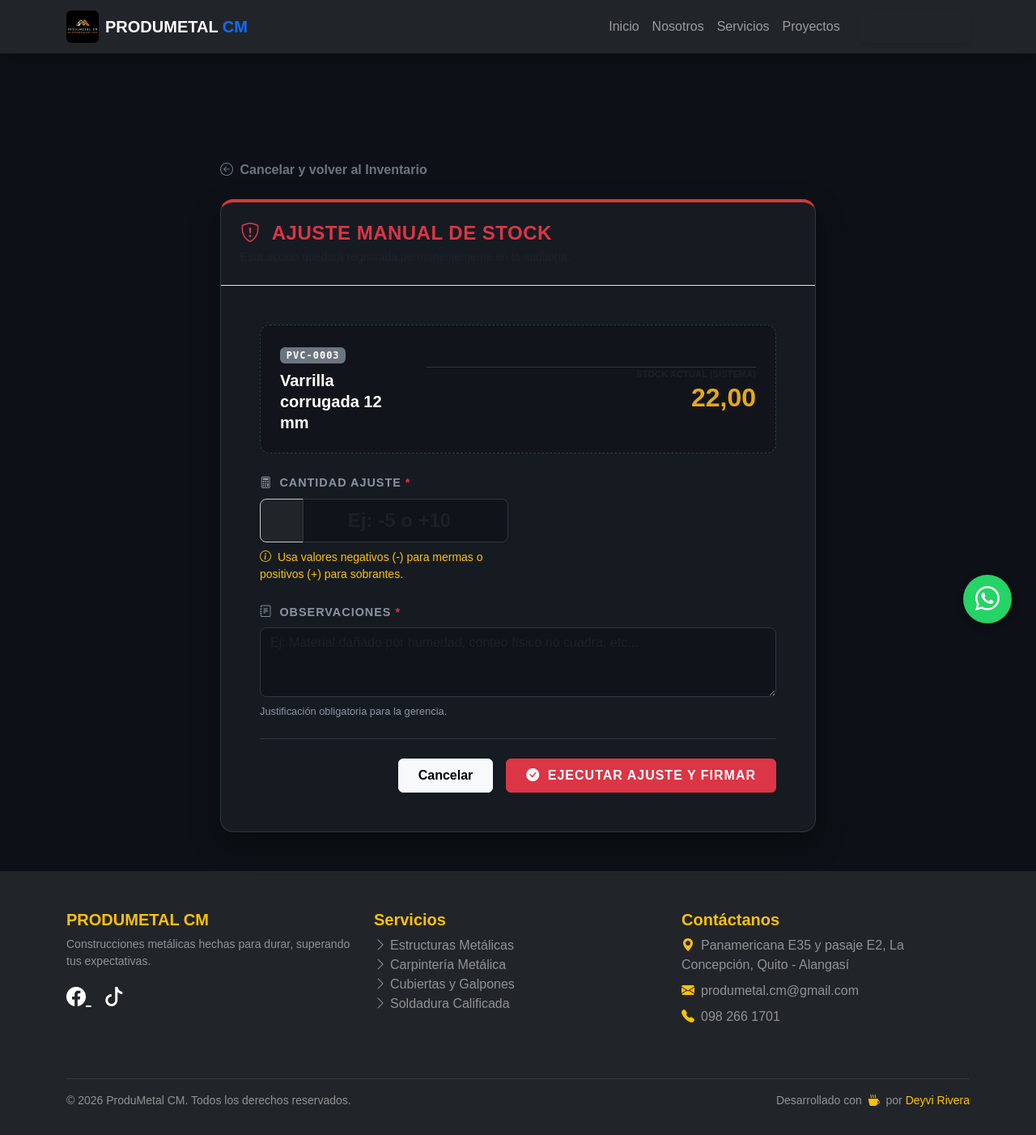
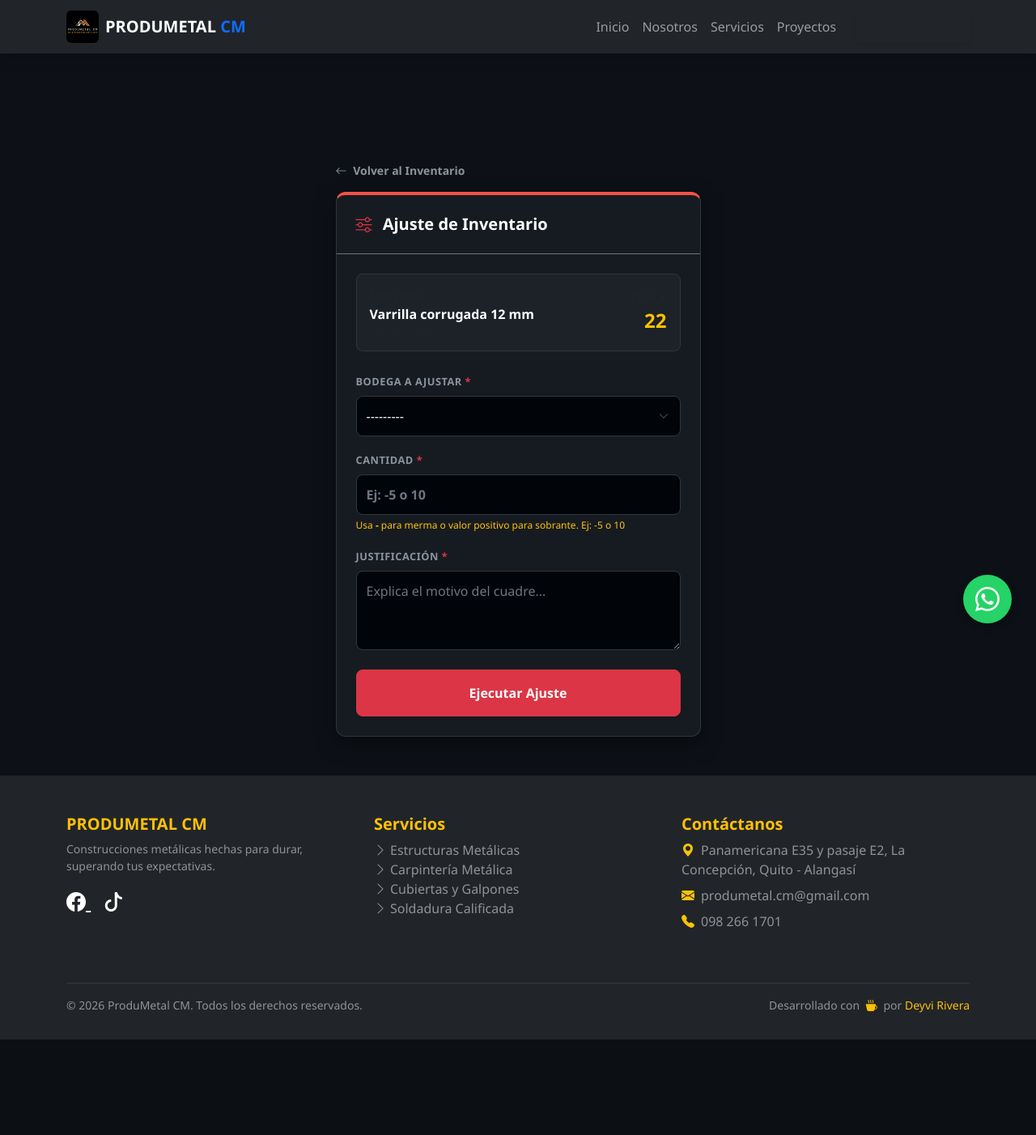
Before and after one commit to Deyvi10/Produmetal2, a Django app: page /erp/inventario/ajustar/1/ in a window 1280 px wide. Shown: the whole page at 81% size. After the commit the page ends 1284 px from the top, so only its background shows below. Run offline with Django 5.2, Linux system fonts and the light colour scheme; a user stored in the database is signed in; data comes from the database, SQL or seed files in the repository; both versions use the stored data as it was after the commit; parts of the project's set-up code (start-up, migrations or seed data) failed here and were passed over.

Commit message:
siguiendo  concambiso del erp

```diff
--- a/web/templates/web/erp/ajustar_inventario.html
+++ b/web/templates/web/erp/ajustar_inventario.html
@@ -1,14 +1,10 @@
 {% extends 'web/base.html' %}
 {% load static %}
-
-{% block extra_head %}
-<link href="https://fonts.googleapis.com/css2?family=Barlow+Condensed:wght@400;600;700;800&family=Barlow:wght@300;400;500;600&display=swap" rel="stylesheet">
-{% endblock %}
 
 {% block content %}
 <style>
     /* =========================================
-       AJUSTES - ESTILO PREMIUM MINIMALISTA
+       AJUSTES - MODO OSCURO PREMIUM & MÓVIL
        ========================================= */
     :root {
         --pm-bg: #0d1117;
@@ -16,134 +12,123 @@
         --pm-border: #30363d;
         --pm-text: #f0f6fc;
         --pm-text-muted: #8b949e;
+        --pm-danger: #f85149;
         --pm-amber: #e6a817;
-        --pm-red: #da3633;
-
-        --font-display: 'Barlow Condensed', sans-serif;
-        --font-body: 'Barlow', sans-serif;
     }
 
-    body { background-color: var(--pm-bg) !important; color: var(--pm-text) !important; font-family: var(--font-body); }
+    body { background-color: var(--pm-bg) !important; color: var(--pm-text) !important; }
 
-    /* Cajas y Tarjetas */
+    /* Contenedor adaptado a móviles */
     .card-ajuste {
         background: var(--pm-surface);
         border: 1px solid var(--pm-border);
-        border-top: 4px solid var(--pm-red);
-        border-radius: 16px;
-        box-shadow: 0 15px 35px rgba(0,0,0,0.4);
-        overflow: hidden;
+        border-top: 4px solid var(--pm-danger);
+        border-radius: 12px;
+        box-shadow: 0 8px 24px rgba(0,0,0,0.5);
     }
 
-    .info-material {
-        background: rgba(0,0,0,0.2);
-        border: 1px dashed var(--pm-border);
-        border-radius: 12px;
+    .info-pill {
+        background: rgba(255,255,255,0.03);
+        border: 1px solid var(--pm-border);
+        border-radius: 8px;
     }
 
-    /* Formularios */
-    .form-control-pm {
-        background-color: rgba(9, 13, 19, 0.5) !important;
+    /* Inputs de Alta Legibilidad para Modo Oscuro */
+    .form-control, .form-select {
+        background-color: #010409 !important; /* Fondo del input muy oscuro */
         border: 1px solid var(--pm-border) !important;
-        color: var(--pm-text) !important;
+        color: #ffffff !important; /* Texto blanco brillante al escribir */
         border-radius: 8px;
-        transition: all 0.3s ease;
-    }
-    .form-control-pm:focus {
-        border-color: var(--pm-red) !important;
-        box-shadow: 0 0 0 3px rgba(218,54,51,0.15) !important;
-        background-color: var(--pm-bg) !important;
+        padding: 12px;
+        font-size: 1rem;
     }
 
-    .label-pm {
-        font-family: var(--font-display);
+    .form-control:focus, .form-select:focus {
+        border-color: var(--pm-danger) !important;
+        box-shadow: 0 0 0 3px rgba(248, 81, 73, 0.15) !important;
+    }
+
+    /* Corregir placeholders oscuros para que se puedan leer */
+    ::placeholder { color: #6e7681 !important; opacity: 1; }
+
+    .form-label {
+        color: var(--pm-text-muted);
+        font-size: 0.8rem;
         font-weight: 700;
-        color: var(--pm-text-muted);
-        font-size: 0.9rem;
         text-transform: uppercase;
-        letter-spacing: 1px;
+        letter-spacing: 0.5px;
     }
+
+    .btn-regreso { color: var(--pm-text-muted); transition: color 0.2s; }
+    .btn-regreso:hover { color: #ffffff; }
 </style>
 
 <div class="container py-4 py-md-5" style="margin-top: 80px;">
+    <div class="row justify-content-center">
+        <div class="col-12 col-md-8 col-lg-5">
 
-    <div class="row justify-content-center">
-        <div class="col-12 col-md-10 col-lg-8">
+            <a href="{% url 'inventario_actual' %}" class="text-decoration-none btn-regreso mb-3 d-inline-block fw-bold small">
+                <i class="bi bi-arrow-left me-1"></i> Volver al Inventario
+            </a>
 
-            <!-- Botón de regreso -->
-            <div class="mb-4">
-                <a href="{% url 'inventario_actual' %}" class="text-decoration-none text-secondary fw-bold transition-2s">
-                    <i class="bi bi-arrow-left-circle me-1"></i> Cancelar y volver al Inventario
-                </a>
+            <div class="card card-ajuste">
+                <div class="card-header border-bottom border-secondary p-3 p-md-4">
+                    <h5 class="mb-0 text-white fw-bold"><i class="bi bi-sliders text-danger me-2"></i> Ajuste de Inventario</h5>
                 </div>
 
-            <!-- Contenedor Principal -->
-            <div class="card card-ajuste fade-up">
+                <div class="card-body p-3 p-md-4">
 
-                <div class="card-header bg-transparent border-bottom p-4 d-flex justify-content-between align-items-center">
+                    <div class="info-pill p-3 mb-4 d-flex justify-content-between align-items-center">
                         <div>
-                        <h4 class="mb-0 text-danger" style="font-family: var(--font-display); font-weight: 800; text-transform: uppercase; letter-spacing: 0.5px;">
-                            <i class="bi bi-shield-exclamation me-2"></i> Ajuste Manual de Stock
-                        </h4>
-                        <p class="text-muted small mb-0 mt-1">Esta acción quedará registrada permanentemente en la auditoría.</p>
+                            <div class="text-muted small fw-bold">MATERIAL</div>
+                            <div class="fw-bold text-white fs-6">{{ material.nombre }}</div>
+                            <div class="text-muted" style="font-size: 0.7rem;">SKU: {{ material.sku }}</div>
+                        </div>
+                        <div class="text-end">
+                            <div class="text-muted small fw-bold">STOCK</div>
+                            <div class="fw-bold fs-4 text-warning">{{ material.stock_actual|floatformat:"0" }}</div>
                         </div>
                     </div>
 
-                <div class="card-body p-4 p-md-5">
+                    {% if form.errors %}
+                        <div class="alert alert-danger p-2 mb-4 small border-0 rounded-3" style="background: rgba(248,81,73,0.1); color: #ff7b72;">
+                            <i class="bi bi-exclamation-triangle-fill me-1"></i> Por favor revisa los campos requeridos.
+                        </div>
+                    {% endif %}
 
-                    <!-- Resumen del Material (Responsivo) -->
-                    <div class="info-material p-3 p-md-4 mb-4 d-flex flex-column flex-sm-row justify-content-between align-items-start align-items-sm-center gap-3">
-                        <div>
-                            <span class="badge bg-secondary mb-2" style="font-family: monospace; letter-spacing: 1px;">{{ material.sku }}</span>
-                            <h5 class="fw-bold mb-0 text-white" style="line-height: 1.3;">{{ material.nombre }}</h5>
-                        </div>
-                        <div class="text-start text-sm-end w-100 w-sm-auto mt-2 mt-sm-0 pt-2 pt-sm-0 border-top border-sm-0" style="border-color: var(--pm-border) !important;">
-                            <div class="text-muted small text-uppercase fw-bold mb-1" style="font-size: 0.7rem;">Stock Actual (Sistema)</div>
-                            <div class="fs-2 fw-bold" style="font-family: var(--font-display); color: var(--pm-amber); line-height: 1;">
-                                {{ material.stock_actual }} <span class="fs-6 fw-normal text-muted">{{ material.unidad_medida }}</span>
-                            </div>
-                        </div>
-                    </div>
-
-                    <!-- Formulario de Ajuste -->
-                    <form method="POST" class="needs-validation" novalidate>
+                    <form method="POST" novalidate>
                         {% csrf_token %}
 
-                        <div class="row g-4 mb-4">
-                            <!-- Cantidad del Ajuste -->
-                            <div class="col-12 col-md-6">
-                                <label class="label-pm mb-2"><i class="bi bi-calculator me-1"></i> {{ form.cantidad_ajuste.label }} <span class="text-danger">*</span></label>
-
-                                <div class="input-group input-group-lg shadow-sm">
-                                    <span class="input-group-text bg-dark border-secondary-subtle text-muted"><i class="bi bi-plus-slash-minus"></i></span>
-                                    <!-- Inyectamos clases al widget de Django -->
-                                    <input type="number" name="{{ form.cantidad_ajuste.name }}" class="form-control form-control-pm text-center fw-bold text-white fs-4" step="0.01" required placeholder="Ej: -5 o +10">
-                                </div>
-
-                                <div class="form-text mt-2 text-warning small"><i class="bi bi-info-circle me-1"></i> Usa valores negativos (-) para mermas o positivos (+) para sobrantes.</div>
-                                {% if form.cantidad_ajuste.errors %}
-                                    <div class="text-danger small mt-1 fw-bold"><i class="bi bi-exclamation-triangle"></i> {{ form.cantidad_ajuste.errors|striptags }}</div>
+                        <div class="mb-3">
+                            <label class="form-label">Bodega a Ajustar <span class="text-danger">*</span></label>
+                            {{ form.bodega }}
+                            {% if form.bodega.errors %}
+                                <div class="text-danger small mt-1 fw-bold">{{ form.bodega.errors|striptags }}</div>
                             {% endif %}
                         </div>
 
-                            <!-- Observaciones -->
-                            <div class="col-12">
-                                <label class="label-pm mb-2"><i class="bi bi-journal-text me-1"></i> {{ form.observaciones.label }} <span class="text-danger">*</span></label>
-                                <!-- Inyectamos clases al widget de Django -->
-                                <textarea name="{{ form.observaciones.name }}" rows="3" class="form-control form-control-pm" required placeholder="Ej: Material dañado por humedad, conteo físico no cuadra, etc..."></textarea>
-
-                                <div class="form-text mt-2" style="color: var(--pm-text-muted); font-size: 0.8rem;">Justificación obligatoria para la gerencia.</div>
-                                {% if form.observaciones.errors %}
-                                    <div class="text-danger small mt-1 fw-bold"><i class="bi bi-exclamation-triangle"></i> {{ form.observaciones.errors|striptags }}</div>
+                        <div class="mb-3">
+                            <label class="form-label">Cantidad <span class="text-danger">*</span></label>
+                            {{ form.cantidad_ajuste }}
+                            <div class="form-text mt-1 text-warning" style="font-size: 0.75rem;">
+                                Usa <strong>-</strong> para merma o valor positivo para sobrante. Ej: -5 o 10
+                            </div>
+                            {% if form.cantidad_ajuste.errors %}
+                                <div class="text-danger small mt-1 fw-bold">{{ form.cantidad_ajuste.errors|striptags }}</div>
                             {% endif %}
                         </div>
+
+                        <div class="mb-4">
+                            <label class="form-label">Justificación <span class="text-danger">*</span></label>
+                            {{ form.observaciones }}
+                            {% if form.observaciones.errors %}
+                                <div class="text-danger small mt-1 fw-bold">{{ form.observaciones.errors|striptags }}</div>
+                            {% endif %}
                         </div>
 
-                        <!-- Botonera -->
-                        <div class="d-flex flex-column flex-md-row justify-content-end gap-3 pt-4 border-top" style="border-color: var(--pm-border) !important;">
-                            <a href="{% url 'inventario_actual' %}" class="btn btn-light fw-bold order-2 order-md-1 py-2 px-4 shadow-sm">Cancelar</a>
-                            <button type="submit" class="btn btn-danger order-1 order-md-2 py-2 px-4 shadow-sm" style="font-family: var(--font-display); font-weight: 700; text-transform: uppercase; letter-spacing: 1px;" onclick="return confirm('ATENCIÓN: Vas a alterar el registro contable del inventario. ¿Estás absolutamente seguro de ejecutar este ajuste?');">
-                                <i class="bi bi-check-circle-fill me-1"></i> Ejecutar Ajuste y Firmar
+                        <div class="d-grid mt-2">
+                            <button type="submit" class="btn btn-danger py-3 fw-bold rounded-3 shadow-sm" onclick="return confirm('¿Confirmas aplicar este ajuste al inventario?');">
+                                Ejecutar Ajuste
                             </button>
                         </div>
                     </form>
@@ -154,15 +139,24 @@
     </div>
 </div>
 
-<!-- Animación simple -->
-<style>
-    .fade-up {
-        animation: fadeUpAnim 0.5s cubic-bezier(0.16, 1, 0.3, 1) forwards;
-        opacity: 0;
-        transform: translateY(20px);
+<script>
+    document.addEventListener('DOMContentLoaded', function() {
+        const inputs = document.querySelectorAll('input, textarea');
+        inputs.forEach(el => {
+            el.classList.add('form-control');
+            if(el.name === 'cantidad_ajuste'){
+                el.placeholder = "Ej: -5 o 10";
             }
-    @keyframes fadeUpAnim {
-        to { opacity: 1; transform: translateY(0); }
+            if(el.name === 'observaciones'){
+                el.placeholder = "Explica el motivo del cuadre...";
+                el.rows = 3;
             }
-</style>
+        });
+
+        const selects = document.querySelectorAll('select');
+        selects.forEach(el => {
+            el.classList.add('form-select');
+        });
+    });
+</script>
 {% endblock %}
--- a/web/urls.py
+++ b/web/urls.py
@@ -92,4 +92,5 @@ urlpatterns = [
     path('erp/inventario/categoria/nueva/', views.crear_categoria, name='crear_categoria'), # <-- AGREGA ESTA LÍNEA EXACTAMENTE AQUÍ
     path('erp/configuracion/categoria/<int:categoria_id>/alternar/', views.alternar_estado_categoria, name='alternar_categoria'), # <-- AÑADE ESTA LÍNEA
     path('erp/auditoria/trazabilidad/', views.trazabilidad_requerimientos, name='trazabilidad_requerimientos'),
+    path('erp/ticket/eliminar-item/<int:item_id>/', views.eliminar_item_requerimiento, name='eliminar_item_requerimiento'),
 ]
--- a/web/views.py
+++ b/web/views.py
@@ -231,6 +231,23 @@ def añadir_materiales(request, req_id):
     }
     return render(request, 'web/erp/añadir_materiales.html', context)
 
+@login_required(login_url='login')
+@user_passes_test(es_solicitante, login_url='dashboard_erp')
+def eliminar_item_requerimiento(request, item_id):
+    """Permite al solicitante eliminar un material de su ticket antes de enviarlo."""
+    if request.method == 'POST':
+        item = get_object_or_404(DetalleRequerimiento, id=item_id)
+
+        # Validar que el ticket pertenezca al usuario y siga en PENDIENTE
+        if item.requerimiento.solicitante == request.user and item.requerimiento.estado == 'PENDIENTE':
+            nombre_material = item.material.nombre
+            item.delete()
+            messages.success(request, f'Se eliminó "{nombre_material}" de tu lista.')
+        else:
+            messages.error(request, 'No puedes modificar este ticket porque ya está en proceso.')
+
+        return redirect('añadir_materiales', req_id=item.requerimiento.id)
+    return redirect('dashboard_erp')
 
 # --- VISTA DE APROBACIÓN DE TICKETS AUTOMÁTICA (Admin) ---
 @login_required(login_url='login')
@@ -656,6 +673,7 @@ def recibir_orden_compra(request, oc_id):
     return render(request, 'web/erp/recibir_stock_form.html', {
         'oc': oc, 'detalles': detalles, 'bodegas': Bodega.objects.all()
     })
+
 @login_required(login_url='login')
 @user_passes_test(es_admin, login_url='dashboard_erp')
 def editar_movimiento_auditoria(request, movimiento_id):
```
Also changed, not shown: web/templates/web/erp/dashboard.html (+18 -13 lines), db.sqlite3. Lines whose indentation alone changed are shown as unchanged.
